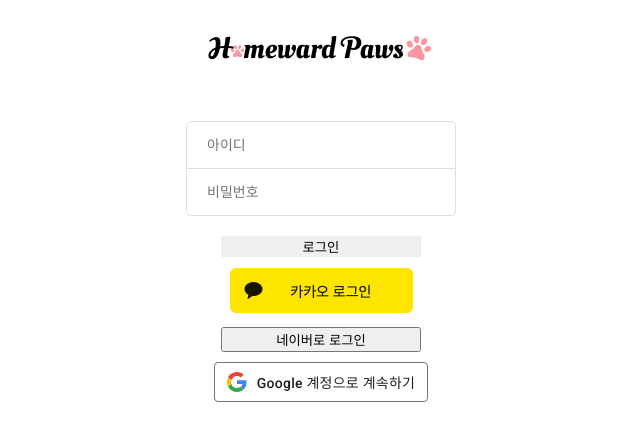
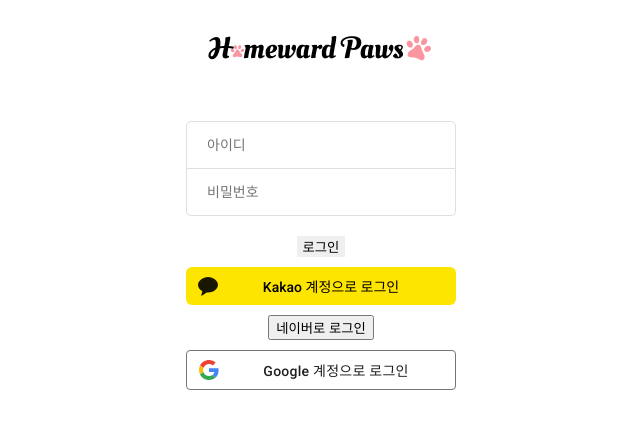
Before and after one commit to run-penguin/homeward-paws-fe, a React (Vite) app: page /login in a window 1280 px wide. Shown: the top 440 px of the page, without its empty margins (327-967 px from the left). Built offline with nearby package versions, Linux system fonts and the light colour scheme; a web font is replaced by a local one.

Commit message:
카카오 로그인, 구글 로그인 버튼 통일

```diff
--- a/src/components/login/GoogleLoginButton.css
+++ b/src/components/login/GoogleLoginButton.css
@@ -33,9 +33,7 @@
     box-shadow 0.218s;
   vertical-align: middle;
   white-space: nowrap;
-  width: auto;
-  max-width: 400px;
-  min-width: min-content;
+  width: 100%;
 }
 
 .gsi-material-button .gsi-material-button-icon {
@@ -109,11 +107,6 @@
     0 1px 3px 1px rgba(60, 64, 67, 0.15);
 }
 
-.gsi-material-button:not(:disabled):hover .gsi-material-button-state {
-  background-color: #303030;
-  opacity: 8%;
-}
-
 .gsi-material-button-icon svg {
   display: block;
 }
--- a/src/components/login/GoogleLoginButton.tsx
+++ b/src/components/login/GoogleLoginButton.tsx
@@ -35,9 +35,8 @@
           </svg>
         </div>
         <span className="gsi-material-button-contents">
-          Google 계정으로 계속하기
+          Google 계정으로 로그인
         </span>
-        {/* <span className="display: none;">Continue with Google</span> */}
       </div>
     </button>
   );
--- /dev/null
+++ b/src/components/login/KakaoLoginButton.css
@@ -0,0 +1,29 @@
+.login-list .kakao-login {
+  background-color: #fee500;
+  border-radius: 6px;
+  display: flex;
+  align-items: center;
+  width: 100%;
+  padding: 0 1.2rem;
+  height: 3.8rem;
+}
+
+.login-list .kakao-login svg {
+  width: 2rem;
+}
+
+.login-list .kakao-login div {
+  flex: 1;
+  font-family: "Roboto", arial, sans-serif;
+  font-weight: 500;
+  font-size: 14px;
+}
+
+.login-list .kakao-login:not(:disabled):hover {
+  -webkit-box-shadow:
+    0 1px 2px 0 rgba(60, 64, 67, 0.3),
+    0 1px 3px 1px rgba(60, 64, 67, 0.15);
+  box-shadow:
+    0 1px 2px 0 rgba(60, 64, 67, 0.3),
+    0 1px 3px 1px rgba(60, 64, 67, 0.15);
+}
--- /dev/null
+++ b/src/components/login/KakaoLoginButton.tsx
@@ -0,0 +1,30 @@
+import "./KakaoLoginButton.css";
+
+type ButtonProps = {
+  onClick: () => void;
+};
+
+const KakaoLoginButton = ({ onClick }: ButtonProps) => {
+  return (
+    <button type="button" onClick={onClick} className="kakao-login">
+      <svg
+        width="36"
+        height="36"
+        viewBox="0 0 36 36"
+        fill="none"
+        xmlns="http://www.w3.org/2000/svg"
+      >
+        <path
+          opacity="0.902"
+          fill-rule="evenodd"
+          clip-rule="evenodd"
+          d="M18 1.888C8.58 1.888 0 9.46 0 15.866C0 20.666 3.116 24.9 7.862 27.416L5.866 34.748C5.688 35.398 6.426 35.914 6.992 35.54L15.746 29.73C16.484 29.802 17.236 29.844 18 29.844C27.94 29.844 36 23.586 36 15.866C36 9.46 27.94 1.888 18 1.888Z"
+          fill="black"
+        />
+      </svg>
+      <div>Kakao 계정으로 로그인</div>
+    </button>
+  );
+};
+
+export default KakaoLoginButton;
--- a/src/features/login/LoginList.css
+++ b/src/features/login/LoginList.css
@@ -2,13 +2,15 @@
   display: flex;
   flex-direction: column;
   gap: 1rem;
+  width: 27rem;
+  margin: auto;
   margin-top: 3rem;
 }
 
 .login-list .id-login-wrap {
   display: flex;
   flex-direction: column;
-  width: 27rem;
+  width: 100%;
   margin: auto;
   gap: 2rem;
 }
@@ -40,7 +42,6 @@
 }
 
 .login-list button {
-  width: 20rem;
   margin: auto;
 }
 
--- a/src/features/login/LoginList.tsx
+++ b/src/features/login/LoginList.tsx
@@ -1,5 +1,5 @@
 import "./LoginList.css";
-import KakaoLoginButton from "../../assets/kakao_login_medium_narrow.png";
+import KakaoLoginButton from "../../components/login/KakaoLoginButton";
 import GoogleLoginButton from "../../components/login/GoogleLoginButton";
 
 const LoginList = () => {
@@ -28,9 +28,8 @@
         <button type="button">로그인</button>
       </div>
 
-      <button type="button" onClick={onClickKakaoLogin} className="kakao-login">
-        <img src={KakaoLoginButton} />
-      </button>
+      <KakaoLoginButton onClick={onClickKakaoLogin} />
+
       <button type="button">네이버로 로그인</button>
 
       <GoogleLoginButton onClick={onClickGoogleLogin} />
```
Also changed, not shown: src/assets/kakao_login_medium_narrow.png (deleted).
